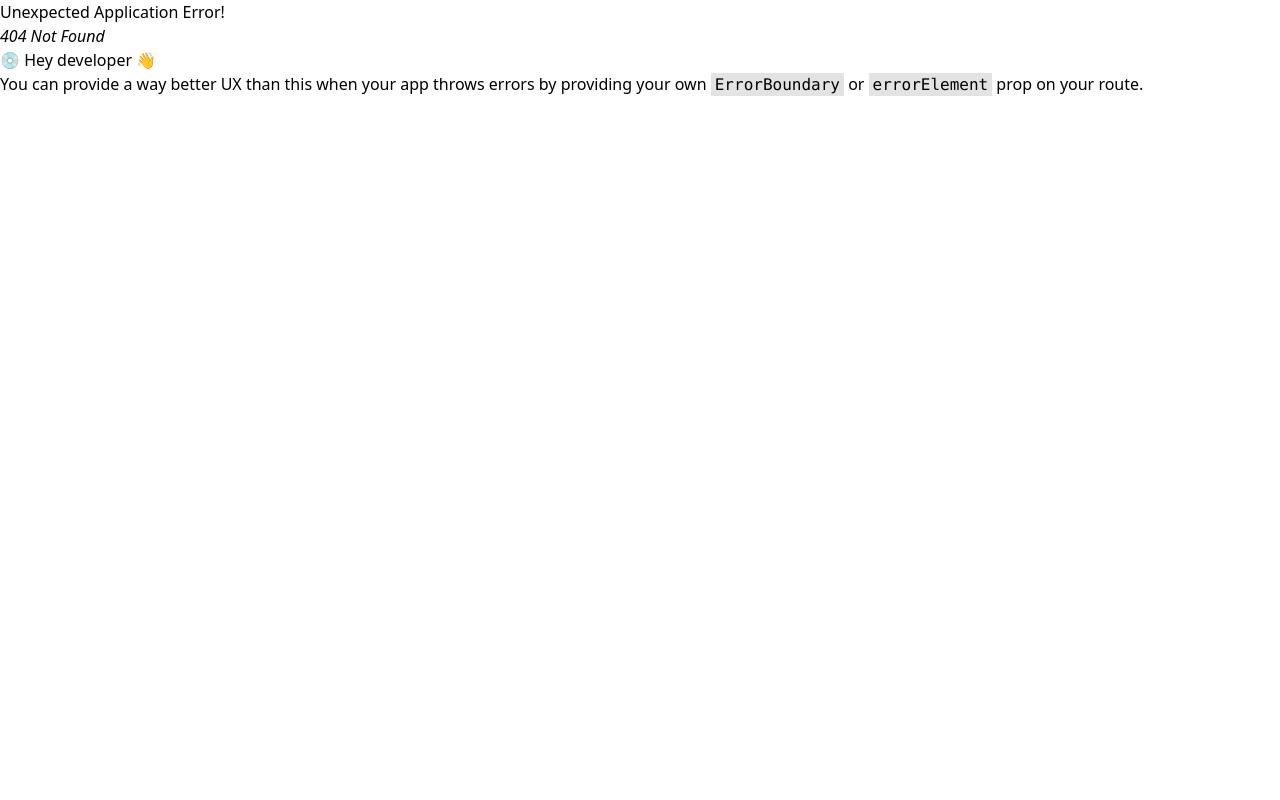
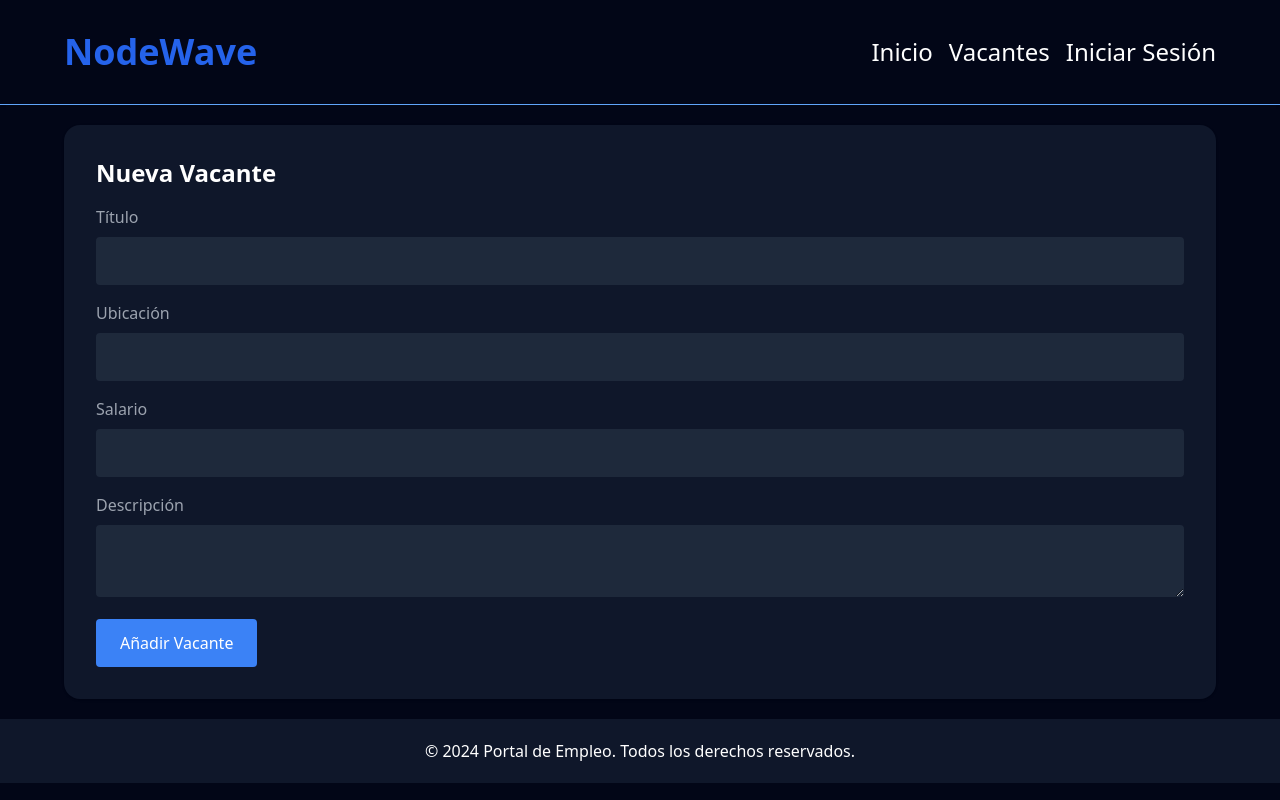
Before and after one commit to DanielMR-dev/NodeWave, a React (Vite) app in the folder client/: page /nueva-vacante in a window 1280 px wide. Before the commit this address had no page. Built offline with nearby package versions, Linux system fonts and the light colour scheme.

Commit message:
Se agrega formulario para agregar vacante

```diff
--- /dev/null
+++ b/client/src/components/Form.tsx
@@ -0,0 +1,100 @@
+import React, { useState } from "react";
+import { vacancies } from "../data/vacantes";
+
+
+const Form = () => {
+    // Estado local para manejar las vacantes
+    const [vacanciesList, setVacanciesList] = useState(vacancies);
+    const [editingVacancy, setEditingVacancy] = useState<any>(null); // Para editar una vacante
+    const [form, setForm] = useState({
+        id: "",
+        title: "",
+        location: "",
+        salary: "",
+        description: ""
+    }); // Datos del formulario
+
+    // Manejar cambios en los campos del formulario
+    const handleChange = (e: React.ChangeEvent<HTMLInputElement | HTMLTextAreaElement>) => {
+        const { name, value } = e.target;
+        setForm({ ...form, [name]: value });
+    };
+
+    // Añadir o editar una vacante
+    const handleSubmit = (e: React.FormEvent) => {
+        e.preventDefault();
+
+        if (editingVacancy) {
+            // Editar vacante existente
+            setVacanciesList(vacanciesList.map(v => (v.id === editingVacancy.id ? { ...form, id: v.id } : v)));
+            setEditingVacancy(null); // Desactivar el modo de edición
+        } else {
+            // Añadir nueva vacante
+            setVacanciesList([...vacanciesList, { ...form, id: vacanciesList.length + 1 }]);
+        }
+
+        setForm({ id: "", title: "", location: "", salary: "", description: "" }); // Limpiar formulario
+    };
+    return (
+        <>
+            {/* Formulario para añadir o editar vacantes */}
+            <div className="mx-auto max-w-6xl bg-slate-900 m-5 p-8 rounded-2xl shadow">
+                <h2 className="text-2xl font-bold mb-4">{editingVacancy ? "Editar Vacante" : "Nueva Vacante"}</h2>
+                <form onSubmit={handleSubmit} className="space-y-4">
+                <div>
+                    <label className="block text-gray-400 mb-2">Título</label>
+                    <input
+                        name="title"
+                        type="text"
+                        value={form.title}
+                        onChange={handleChange}
+                        required
+                        className="w-full p-3 rounded bg-slate-800 text-white focus:outline-none focus:ring-2 focus:ring-blue-500"
+                    />
+                </div>
+                <div>
+                    <label className="block text-gray-400 mb-2">Ubicación</label>
+                    <input
+                        name="location"
+                        type="text"
+                        value={form.location}
+                        onChange={handleChange}
+                        required
+                        className="w-full p-3 rounded bg-slate-800 text-white focus:outline-none focus:ring-2 focus:ring-blue-500"
+                    />
+                </div>
+                <div>
+                    <label className="block text-gray-400 mb-2">Salario</label>
+                    <input
+                        name="salary"
+                        type="text"
+                        value={form.salary}
+                        onChange={handleChange}
+                        required
+                        className="w-full p-3 rounded bg-slate-800 text-white focus:outline-none focus:ring-2 focus:ring-blue-500"
+                    />
+                </div>
+                <div>
+                    <label className="block text-gray-400 mb-2">Descripción</label>
+                    <textarea
+                        name="description"
+                        value={form.description}
+                        onChange={handleChange}
+                        required
+                        className="w-full p-3 rounded bg-slate-800 text-white focus:outline-none focus:ring-2 focus:ring-blue-500"
+                    />
+                </div>
+                <button
+                    type="submit"
+                    className="bg-blue-500 text-white px-6 py-3 rounded hover:bg-blue-600"
+                >
+                    {editingVacancy ? "Guardar Cambios" : "Añadir Vacante"}
+                </button>
+                </form>
+            </div>
+        </>
+
+    );
+};
+
+export default Form;
--- a/client/src/router.tsx
+++ b/client/src/router.tsx
@@ -6,6 +6,7 @@ import Vacantes from "./views/Vacantes";
 import Vacante from "./views/Vacante";
 import Login from "./views/Login";
 import Admin from "./views/Admin";
+import NuevaVacante from "./views/NuevaVacante";
 
 const AppRouter = () => {
     // Estado de autenticación guardado en localStorage
@@ -43,6 +44,11 @@ const AppRouter = () => {
                     path: "admin",
                     element: isLoggedIn ? <Admin setIsLoggedIn={setIsLoggedIn} /> : <Navigate to="/login" />,
                 },
+                {
+                    path: "nueva-vacante",
+                    element: <NuevaVacante />,
+
+                }
             ],
         },
     ]);
--- a/client/src/views/Admin.tsx
+++ b/client/src/views/Admin.tsx
@@ -1,53 +1,19 @@
-import React, { useState } from "react";
+
+import { useState } from "react";
 import { vacancies } from "../data/vacantes"; // Importar las vacantes desde vacantes.ts
-import { useNavigate } from "react-router-dom";
+import { Link, useNavigate } from "react-router-dom";
 
 const Admin = ({ setIsLoggedIn }: { setIsLoggedIn: (status: boolean) => void }) => {
 
     const navigate = useNavigate(); // Hook para manejar redirecciones
     // Estado local para manejar las vacantes
     const [vacanciesList, setVacanciesList] = useState(vacancies);
-    const [editingVacancy, setEditingVacancy] = useState<any>(null); // Para editar una vacante
-    const [form, setForm] = useState({
-        id: "",
-        title: "",
-        location: "",
-        salary: "",
-        description: ""
-    }); // Datos del formulario
-
-    // Manejar cambios en los campos del formulario
-    const handleChange = (e: React.ChangeEvent<HTMLInputElement | HTMLTextAreaElement>) => {
-        const { name, value } = e.target;
-        setForm({ ...form, [name]: value });
-    };
-
-    // Añadir o editar una vacante
-    const handleSubmit = (e: React.FormEvent) => {
-        e.preventDefault();
-
-        if (editingVacancy) {
-        // Editar vacante existente
-        setVacanciesList(vacanciesList.map(v => (v.id === editingVacancy.id ? { ...form, id: v.id } : v)));
-        setEditingVacancy(null); // Desactivar el modo de edición
-        } else {
-        // Añadir nueva vacante
-        setVacanciesList([...vacanciesList, { ...form, id: vacanciesList.length + 1 }]);
-        }
-
-        setForm({ id: "", title: "", location: "", salary: "", description: "" }); // Limpiar formulario
-    };
 
     // Eliminar una vacante
     const handleDelete = (id: number) => {
         setVacanciesList(vacanciesList.filter(v => v.id !== id));
     };
 
-    // Editar una vacante
-    const handleEdit = (vacancy: any) => {
-        setEditingVacancy(vacancy);
-        setForm(vacancy); // Cargar los datos de la vacante en el formulario
-    };
 
     // Cerrar sesión
     const handleLogout = () => {
@@ -62,12 +28,12 @@ const Admin = ({ setIsLoggedIn }: { setIsLoggedIn: (status: boolean) => void })
 
             <div className="max-w-6xl mx-auto flex justify-between items-center">
                 {/* Botón de cerrar sesión */}
-                <button
-                    onClick={handleLogout}
+                <Link
+                    to="/nueva-vacante"
                     className="bg-blue-500 text-white text-xl px-4 py-2 rounded-lg hover:bg-blue-600 mb-6"
                 >
-                    Agregar producto
-                </button>
+                    Agregar Vacante
+                </Link>
                 {/* Botón de cerrar sesión */}
                 <button
                     onClick={handleLogout}
@@ -101,7 +67,7 @@ const Admin = ({ setIsLoggedIn }: { setIsLoggedIn: (status: boolean) => void })
                         <td className="text-xl p-4">{vacancy.salary}</td>
                         <td className="text-xl p-4">
                         <button
-                            onClick={() => handleEdit(vacancy)}
+                            onClick={() => {}}
                             className="bg-blue-500 text-white px-4 py-2 w-full rounded-lg hover:bg-blue-600 mb-2"
                         >
                             Editar
@@ -118,62 +84,6 @@ const Admin = ({ setIsLoggedIn }: { setIsLoggedIn: (status: boolean) => void })
                 </tbody>
                 </table>
             </div>
-
-            {/* Formulario para añadir o editar vacantes */}
-            <div>
-                <h2 className="text-2xl font-bold mb-4">{editingVacancy ? "Editar Vacante" : "Nueva Vacante"}</h2>
-                <form onSubmit={handleSubmit} className="space-y-4">
-                <div>
-                    <label className="block text-gray-400 mb-2">Título</label>
-                    <input
-                        name="title"
-                        type="text"
-                        value={form.title}
-                        onChange={handleChange}
-                        required
-                        className="w-full p-3 rounded bg-slate-800 text-white focus:outline-none focus:ring-2 focus:ring-blue-500"
-                    />
-                </div>
-                <div>
-                    <label className="block text-gray-400 mb-2">Ubicación</label>
-                    <input
-                        name="location"
-                        type="text"
-                        value={form.location}
-                        onChange={handleChange}
-                        required
-                        className="w-full p-3 rounded bg-slate-800 text-white focus:outline-none focus:ring-2 focus:ring-blue-500"
-                    />
-                </div>
-                <div>
-                    <label className="block text-gray-400 mb-2">Salario</label>
-                    <input
-                        name="salary"
-                        type="text"
-                        value={form.salary}
-                        onChange={handleChange}
-                        required
-                        className="w-full p-3 rounded bg-slate-800 text-white focus:outline-none focus:ring-2 focus:ring-blue-500"
-                    />
-                </div>
-                <div>
-                    <label className="block text-gray-400 mb-2">Descripción</label>
-                    <textarea
-                        name="description"
-                        value={form.description}
-                        onChange={handleChange}
-                        required
-                        className="w-full p-3 rounded bg-slate-800 text-white focus:outline-none focus:ring-2 focus:ring-blue-500"
-                    />
-                </div>
-                <button
-                    type="submit"
-                    className="bg-blue-500 text-white px-6 py-3 rounded hover:bg-blue-600"
-                >
-                    {editingVacancy ? "Guardar Cambios" : "Añadir Vacante"}
-                </button>
-                </form>
-            </div>
         </div>
     );
 };
--- /dev/null
+++ b/client/src/views/NuevaVacante.tsx
@@ -0,0 +1,9 @@
+import Form from "../components/Form";
+
+export default function NuevaVacante() {
+    return (
+        <>
+            <Form/>
+        </>
+    )
+}
```
Lines whose indentation alone changed are shown as unchanged.
